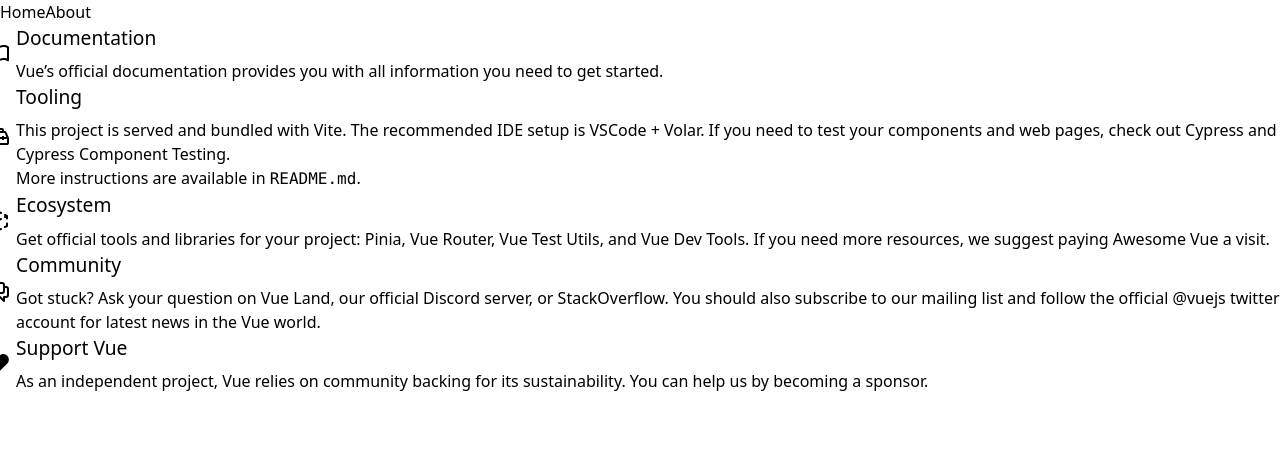
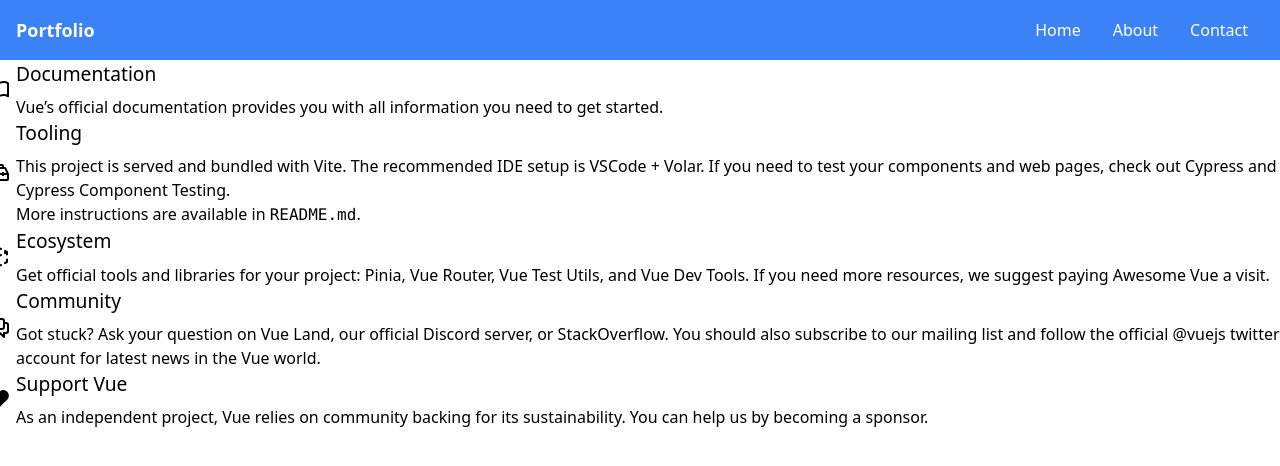
Before and after one commit to Aure6/portfolio-vue, a Vue app: page / in a window 1280 px wide. Shown: the top 466 px of the page. Built offline with nearby package versions, Linux system fonts and the light colour scheme.

Commit message:
Update navigation bar (generated by blackbox.ai )

```diff
--- a/src/App.vue
+++ b/src/App.vue
@@ -1,15 +1,30 @@
 <script setup>
-import { RouterLink, RouterView } from 'vue-router'
+import { RouterLink, RouterView } from "vue-router";
 // import HelloWorld from './components/HelloWorld.vue'
 </script>
 
 <template>
   <header>
-    <!-- <img alt="Vue logo" class="logo" src="@/assets/logo.svg" width="125" height="125" /> -->
+  <!-- <img alt="Vue logo" class="logo" src="@/assets/logo.svg" width="125" height="125" /> -->
 
-    <nav class="bg-white border-gray-200 dark:bg-gray-900">
-      <RouterLink to="/">Home</RouterLink>
-      <RouterLink to="/about">About</RouterLink>
+    <!-- <nav class="bg-white border-gray-200 dark:bg-gray-900">
+                            <RouterLink to="/">Home</RouterLink>
+                            <RouterLink to="/about">About</RouterLink>
+                          </nav> -->
+
+    <nav class="bg-blue-500 p-4">
+      <div class="container mx-auto flex justify-between items-center">
+        <!-- Logo -->
+        <RouterLink to="/" class="text-white text-lg font-semibold hover:bg-blue-600 ">Portfolio</RouterLink>
+
+        <!-- Liens de navigation -->
+        <div class="">
+          <RouterLink to="/" class="text-white p-4 hover:bg-blue-600">Home</RouterLink>
+          <RouterLink to="/about" class="text-white p-4 hover:bg-blue-600">About</RouterLink>
+          <!-- TODO Contact -->
+          <a href="#" class="text-white p-4 hover:bg-blue-600">Contact</a>
+        </div>
+      </div>
     </nav>
   </header>
 
```
